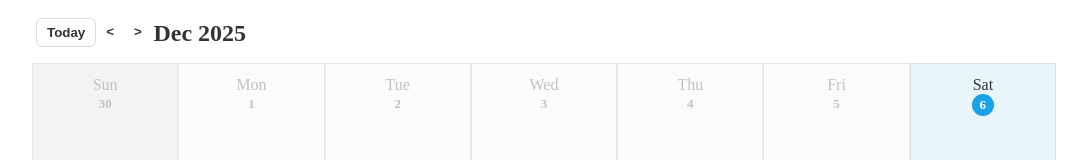
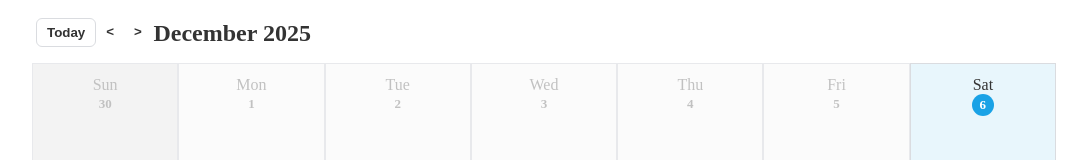
Before and after one commit to Jake-99Norman/FinalProject, a React (Vite) app: page / in a window 1280 px wide. Shown: the top 160 px of the page, without its empty margins (92-1179 px from the left). Built offline with nearby package versions, Linux system fonts and the light colour scheme.

Commit message:
fixed month rendering in calendar

```diff
--- a/src/components/Calendar/Calendar.tsx
+++ b/src/components/Calendar/Calendar.tsx
@@ -163,7 +163,7 @@ export function Calendar() {
     <div className="calendar-layout">
       <div className="calendar-container">
       <CalendarHeader
-        monthName={format(currentMonth, "MMM")}
+        monthName={format(currentMonth, "MMMM")}
         year={currentMonth.getFullYear()}
         goToPrevMonth={goToPrevMonth}
         goToNextMonth={goToNextMonth}
```
